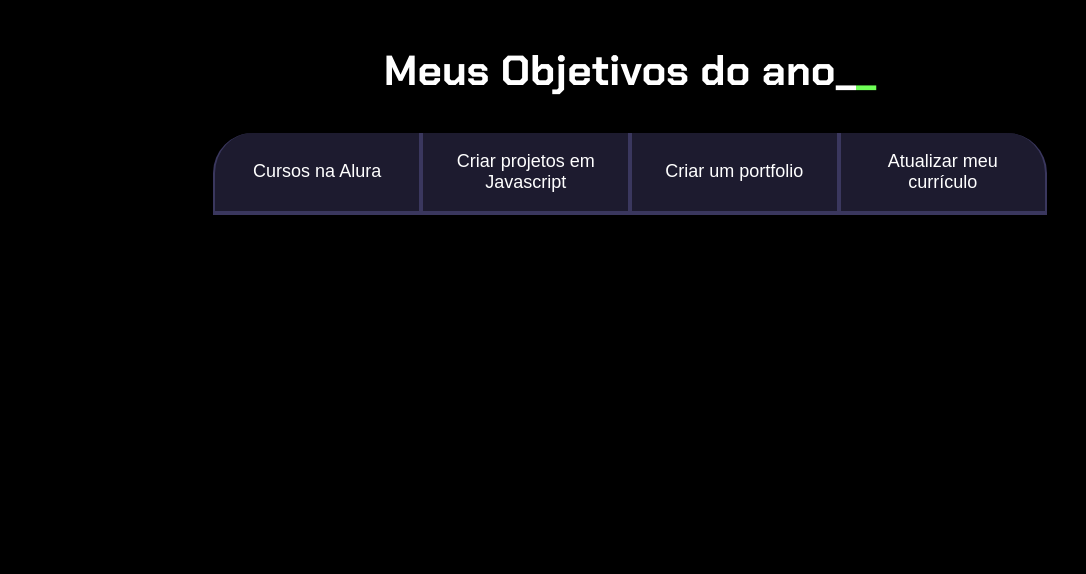
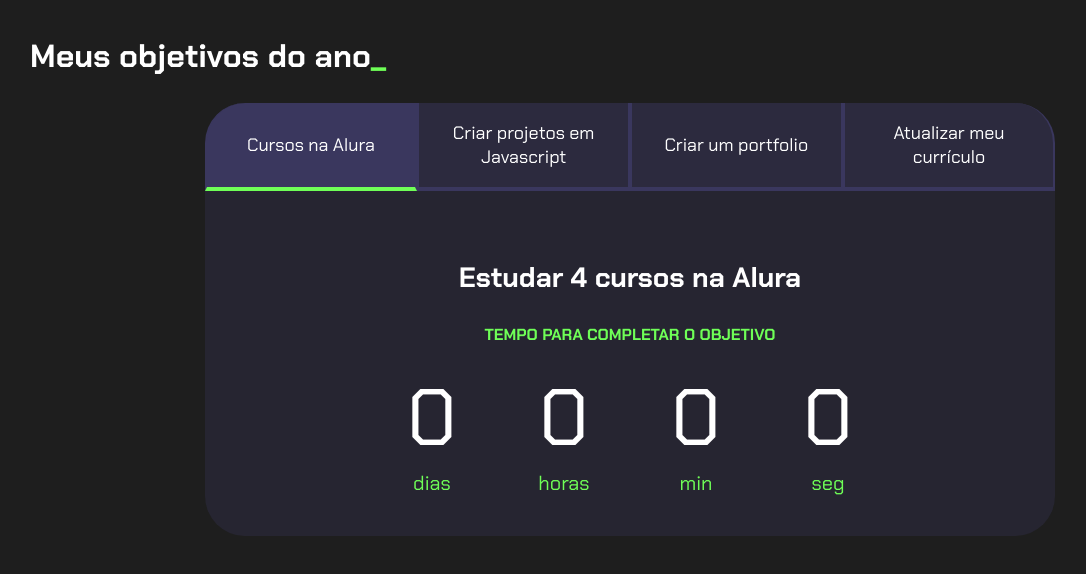
Before and after one commit to franciozo10/trabalho-n-1, a plain HTML site: page index.html in a window 1280 px wide. Both pictures are taken after a click on the button "Cursos na Alura". Shown: the whole page, without its empty margins (10-1096 px from the left). Drawn offline with Linux system fonts and the light colour scheme.

Commit message:
Add files via upload

```diff
--- a/index.html
+++ b/index.html
@@ -1,20 +1,116 @@
 <!DOCTYPE html>
 <html lang="pt-br">
+
 <head>
     <meta charset="UTF-8">
     <meta name="viewport" content="width=device-width, initial-scale=1.0">
-    <title>Meu objetivo desse ano</title>
+    <title>Meus objetivos do ano</title>
     <link rel="stylesheet" href="style.css">
 </head>
+
 <body>
     <section class="conteudo-principal">
-         <h2 class="titulo-principal">Meus Objetivos do ano_<span>_</span></h2>
+        <h2 class="titulo-principal">Meus objetivos do ano<span>_</span></h2>
+        <div class="conteudo">
             <div class="botoes">
-             <button class="botao">Cursos na Alura</button>
+                <button class="botao ativo">Cursos na Alura</button>
                 <button class="botao">Criar projetos em Javascript</button>
                 <button class="botao">Criar um portfolio</button>
                 <button class="botao">Atualizar meu currículo</button>
             </div>
+            <div class="abas-textos">
+                <div class="aba-conteudo ativo">
+                    <h3 class="aba-conteudo-titulo-principal">Estudar 4 cursos na Alura</h3>
+                    <h4 class="aba-conteudo-titulo-secundario">Tempo para completar o objetivo</h4>
+                    <div class="contador">
+                        <div class="contador-digito">
+                            <p class="contador-digito-numero" id="dias0"></p>
+                            <p class="contador-digito-texto">dias</p>
+                        </div>
+                        <div class="contador-digito">
+                            <p class="contador-digito-numero" id="horas0"></p>
+                            <p class="contador-digito-texto">horas</p>
+                        </div>
+                        <div class="contador-digito">
+                            <p class="contador-digito-numero" id="min0"></p>
+                            <p class="contador-digito-texto">min</p>
+                        </div>
+                        <div class="contador-digito">
+                            <p class="contador-digito-numero" id="seg0"></p>
+                            <p class="contador-digito-texto">seg</p>
+                        </div>
+                    </div>
+                </div>
+                <div class="aba-conteudo">
+                    <h3 class="aba-conteudo-titulo-principal">Criar 5 projetos em Javascript</h3>
+                    <h4 class="aba-conteudo-titulo-secundario">Tempo para completar o objetivo</h4>
+                    <div class="contador">
+                        <div class="contador-digito">
+                            <p class="contador-digito-numero" id="dias1"></p>
+                            <p class="contador-digito-texto">dias</p>
+                        </div>
+                        <div class="contador-digito">
+                            <p class="contador-digito-numero" id="horas1"></p>
+                            <p class="contador-digito-texto">horas</p>
+                        </div>
+                        <div class="contador-digito">
+                            <p class="contador-digito-numero" id="min1"></p>
+                            <p class="contador-digito-texto">min</p>
+                        </div>
+                        <div class="contador-digito">
+                            <p class="contador-digito-numero" id="seg1"></p>
+                            <p class="contador-digito-texto">seg</p>
+                        </div>
+                    </div>
+                </div>
+                <div class="aba-conteudo">
+                    <h3 class="aba-conteudo-titulo-principal">Criar um portfolio com os meus 3 melhores projetos</h3>
+                    <h4 class="aba-conteudo-titulo-secundario">Tempo para completar o objetivo</h4>
+                    <div class="contador">
+                        <div class="contador-digito">
+                            <p class="contador-digito-numero" id="dias2"></p>
+                            <p class="contador-digito-texto">dias</p>
+                        </div>
+                        <div class="contador-digito">
+                            <p class="contador-digito-numero" id="horas2"></p>
+                            <p class="contador-digito-texto">horas</p>
+                        </div>
+                        <div class="contador-digito">
+                            <p class="contador-digito-numero" id="min2"></p>
+                            <p class="contador-digito-texto">min</p>
+                        </div>
+                        <div class="contador-digito">
+                            <p class="contador-digito-numero" id="seg2"></p>
+                            <p class="contador-digito-texto">seg</p>
+                        </div>
+                    </div>
+                </div>
+                <div class="aba-conteudo">
+                    <h3 class="aba-conteudo-titulo-principal">Atualizar meu curriculo com os certificados da Alura</h3>
+                    <h4 class="aba-conteudo-titulo-secundario">Tempo para completar o objetivo</h4>
+                    <div class="contador">
+                        <div class="contador-digito">
+                            <p class="contador-digito-numero" id="dias3"></p>
+                            <p class="contador-digito-texto">dias</p>
+                        </div>
+                        <div class="contador-digito">
+                            <p class="contador-digito-numero" id="horas3"></p>
+                            <p class="contador-digito-texto">horas</p>
+                        </div>
+                        <div class="contador-digito">
+                            <p class="contador-digito-numero" id="min3"></p>
+                            <p class="contador-digito-texto">min</p>
+                        </div>
+                        <div class="contador-digito">
+                            <p class="contador-digito-numero" id="seg3"></p>
+                            <p class="contador-digito-texto">seg</p>
+                        </div>
+                    </div>
+                </div>
+            </div>
+        </div>
     </section>
+    <script src="main.js"></script>
 </body>
+
 </html>
--- /dev/null
+++ b/main.js
@@ -0,0 +1,58 @@
+const botoes = document.querySelectorAll(".botao");
+const textos = document.querySelectorAll(".aba-conteudo");
+
+for (let i = 0; i < botoes.length; i++) {
+    botoes[i].onclick = function () {
+
+        for (let j = 0; j < botoes.length; j++) {
+            botoes[j].classList.remove("ativo");
+            textos[j].classList.remove("ativo");
+        }
+
+        botoes[i].classList.add("ativo");
+        textos[i].classList.add("ativo");
+    }
+}
+
+const contadores = document.querySelectorAll(".contador");
+const tempoObjetivo1 = new Date("2023-10-05T00:00:00");
+const tempoObjetivo2 = new Date("2023-12-05T00:00:00");
+const tempoObjetivo3 = new Date("2023-12-30T00:00:00");
+const tempoObjetivo4 = new Date("2024-02-01T00:00:00");
+
+const tempos = [tempoObjetivo1,tempoObjetivo2,tempoObjetivo3,tempoObjetivo4];
+
+
+function calculaTempo(tempoObjetivo) {
+    let tempoAtual = new Date();
+    let tempoFinal = tempoObjetivo - tempoAtual;
+    let segundos = Math.floor(tempoFinal / 1000);
+    let minutos = Math.floor(segundos / 60);
+    let horas = Math.floor(minutos / 60);
+    let dias = Math.floor(horas / 24);
+
+    segundos %= 60;
+    minutos %= 60;
+    horas %= 24;
+    if (tempoFinal > 0){
+        return [dias,horas,minutos,segundos];
+    } else {
+        return [0,0,0,0];
+    }
+}
+
+function atualizaCronometro(){
+    for (let i=0; i<contadores.length;i++){
+        document.getElementById("dias"+i).textContent = calculaTempo(tempos[i])[0];
+        document.getElementById("horas"+i).textContent = calculaTempo(tempos[i])[1];
+        document.getElementById("min"+i).textContent = calculaTempo(tempos[i])[2];
+        document.getElementById("seg"+i).textContent = calculaTempo(tempos[i])[3];
+    }
+}
+
+function comecaCronometro(){
+    atualizaCronometro();
+    setInterval(atualizaCronometro,1000);
+}
+
+comecaCronometro();
--- a/style.css
+++ b/style.css
@@ -1,20 +1,19 @@
 @import url('https://fonts.googleapis.com/css2?family=Chakra+Petch:wght@400;700&display=swap');
+
 :root {
-    --cor-de-fundo: #000000;
+    --cor-de-fundo: #1E1E1E;
     --verde: #6FFF57;
     --branco: #FFFFFF;
     --botao-ativo: #3A375E;
     --botao-inativo: rgba(58, 55, 94, 0.5);
     --texto-fundo: rgba(58, 55, 94, 0.3);
 }
+
 body {
     background-color: var(--cor-de-fundo);
     color: var(--branco);
     font-family: 'Chakra Petch', sans-serif;
 }
-:root {
-    --cor-base: #ff6347;
-  }
 
 
 .conteudo-principal {
@@ -26,10 +25,11 @@ body {
     width: 100%;
     margin: 0 auto;
 }
+
 .titulo-principal {
-    text-align: center;
+    text-align: left;
     width: 100%;
-    font-size: 42px;
+    font-size: 32px;
 }
 
 .titulo-principal span {
@@ -37,9 +37,8 @@ body {
 }
 
 
-
 .botao {
-    font-family: "Crakra Petch", sans-serif;
+    font-family: 'Chakra Petch', sans-serif;
     background-color: var(--botao-inativo);
     color: var(--branco);
     display: flex;
@@ -54,18 +53,64 @@ body {
     border-top: none;
 }
 
+.botao:first-child {
+    border-radius: 40px 40px 0 0;
+}
+
 .botoes {
     display: block;
 }
 
-@media screen and (min-width: 768px) {
-    .botoes {
-        display: flex;
-    }
+.botao.ativo{
+    background-color: var(--botao-ativo);
+    border-bottom: 4px solid var(--verde);
 }
 
-.botao:first-child {
-    border-radius: 40px 40px 0 0;
+.abas-textos{
+    background-color: var(--texto-fundo);
+    padding: 40px;
+    border-radius: 0 0 40px 40px;
+}
+.aba-conteudo.ativo{
+    display:block;
+}
+
+.aba-conteudo{
+    display: none;
+}
+
+.aba-conteudo-titulo-principal{
+    font-size: 28px;
+    text-align: center;
+}
+.aba-conteudo-titulo-secundario{
+    text-align: center;
+    color: var(--verde);
+    text-transform: uppercase;
+}
+
+.contador{
+    display:flex;
+    justify-content: center;
+    flex-wrap: wrap;
+}
+.contador-digito{
+    padding: 0 16px;
+    text-align: center;
+    min-width: 100px;
+}
+
+.contador-digito-numero{
+    font-size: 80px;
+    margin: 0;
+
+}
+
+.contador-digito-texto{
+    color: var(--verde);
+    font-size: 20px;
+    margin: 0;
+
 }
 
 @media screen and (min-width: 768px) {
```
Lines whose indentation alone changed are shown as unchanged.
